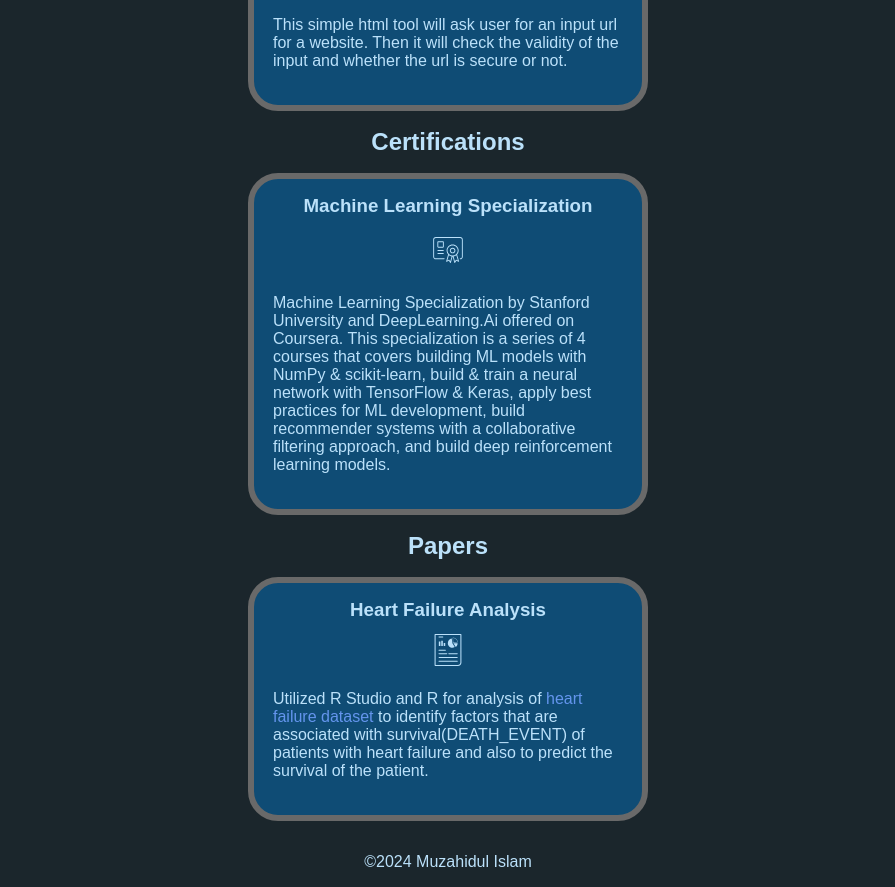
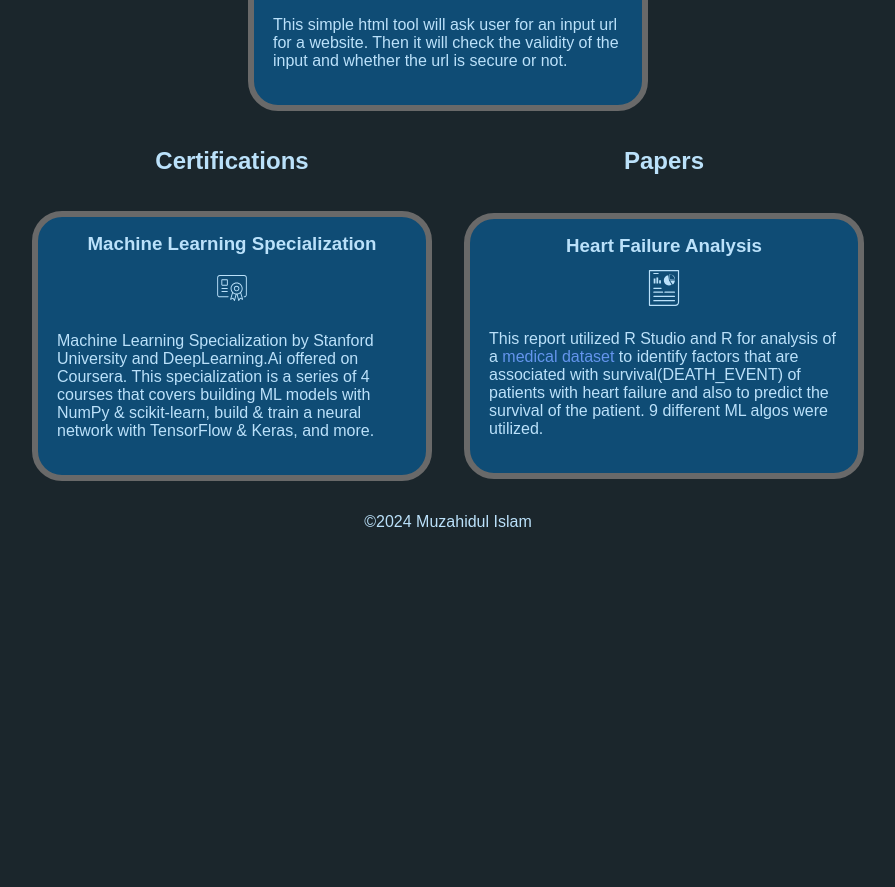
Before and after one commit to muzzy3k/muzzy3k.github.io, a plain HTML site: page portfolio.html in a window 1280 px wide. Shown: the part 511-1398 px from the top of the page, without its empty margins (192-1087 px from the left). After the commit the page ends 1058 px from the top, so only its background shows below. Drawn offline with nearby package versions, Linux system fonts and the light colour scheme.

Commit message:
edit CSS, make flex flow on portfolio, adjust code comments

```diff
--- a/css/styles.css
+++ b/css/styles.css
@@ -128,7 +128,7 @@ i:hover {
 /* Content */
 .text {
 	margin: 25px auto 25px;
-	max-width: 38em;
+	max-width: 32em;
 	border:#696969 solid 6px;
 	padding: 20px 25px;
 	border-radius: 30px;
@@ -293,9 +293,10 @@ i:hover {
 }
 
 #paper {
-	height: 32px;
-	width: 32px;
+	height: 36px;
+	width: 36px;
 }
+
 .table-title {
 	display: block;
 	font-size: 1.5em;
@@ -316,3 +317,8 @@ i:hover {
 	font-weight: bold;
 	text-align: center;
 }
+
+#cert-section, #paper-section {
+    display: flex;
+    flex-direction: column;
+}
--- a/portfolio.html
+++ b/portfolio.html
@@ -5,11 +5,13 @@
     <meta name="viewport" content="width=device-width, initial-scale=1.0">
     <title>Portfolio</title>
 
-    <!-- devicon icons -->
+    <!-- Devicon CSS -->
     <link rel="stylesheet" href="https://cdn.jsdelivr.net/gh/devicons/devicon@v2.15.1/devicon.min.css">
 
+    <!-- Custom CSS -->
     <link rel="stylesheet" href="css/styles.css">
 
+    <!-- Custom JS -->
     <script src="js/global.js"></script>
 </head>
 <body>
@@ -69,6 +71,8 @@
             </table>
         </div>
 
+        <div class="project-box">
+            <div id="cert-section">
                 <h2>Certifications</h2>
                     <div class="project-box">
                         <table class = "project-cell">
@@ -85,14 +89,14 @@
                                             <p>
                                                 Machine Learning Specialization by Stanford University and DeepLearning.Ai offered on Coursera. This specialization is a series
                                                 of 4 courses that covers building ML models with NumPy & scikit-learn, build & train a neural network with TensorFlow & Keras,
-                                        apply best practices for ML development, build recommender systems with a collaborative filtering approach, and build deep
-                                        reinforcement learning models.
-                                    </p>
+                                                and more.
                                         </td>
                                     </tr>
                         </table>
                     </div>
+            </div>
 
+            <div id="paper-section">
                 <h2>Papers</h2>
                 <div class="project-box">
                     <table class = "project-cell">
@@ -107,14 +111,16 @@
                                 <tr>
                                     <td>
                                         <p>
-                                    Utilized R Studio and R for analysis of <a href="https://plos.figshare.com/articles/dataset/Survival_analysis_of_heart_failure_patients_A_case_study/5227684/1?file=8937223" target="_blank">heart failure dataset</a> to identify factors that are associated with
-                                    survival(DEATH_EVENT) of patients with heart failure and also to predict the survival of the patient.
+                                            This report utilized R Studio and R for analysis of a <a href="https://plos.figshare.com/articles/dataset/Survival_analysis_of_heart_failure_patients_A_case_study/5227684/1?file=8937223"
+                                            target="_blank">medical dataset</a> to identify factors that are associated with survival(DEATH_EVENT) of patients
+                                            with heart failure and also to predict the survival of the patient. 9 different ML algos were utilized.
                                         </p>
                                     </td>
                                 </tr>
                     </table>
                 </div>
-
+            </div>
+        </div>
     </div>
     <footer id="footer"></footer>
 </body>
```
Also changed, not shown: education.html (+2 -0 lines), index.html (+3 -1 lines), js/global.js (+12 -0 lines). Lines whose indentation alone changed are shown as unchanged.
